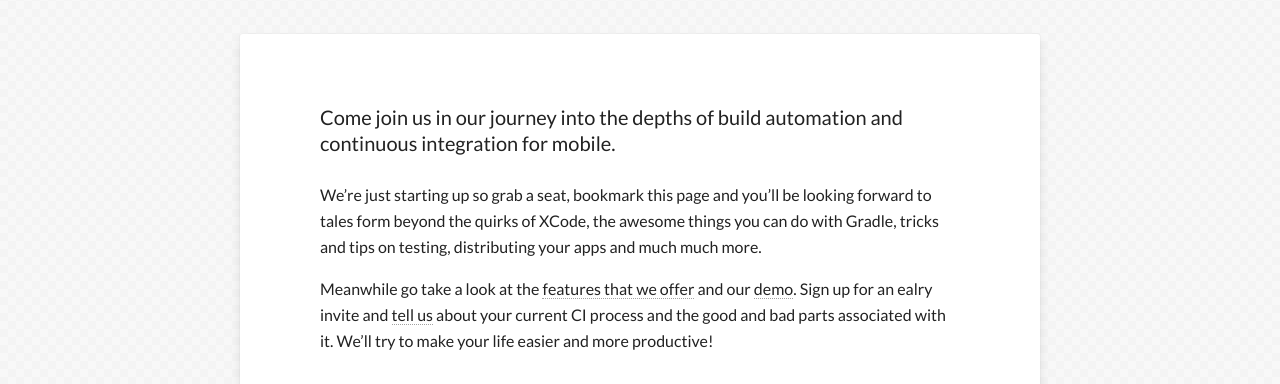
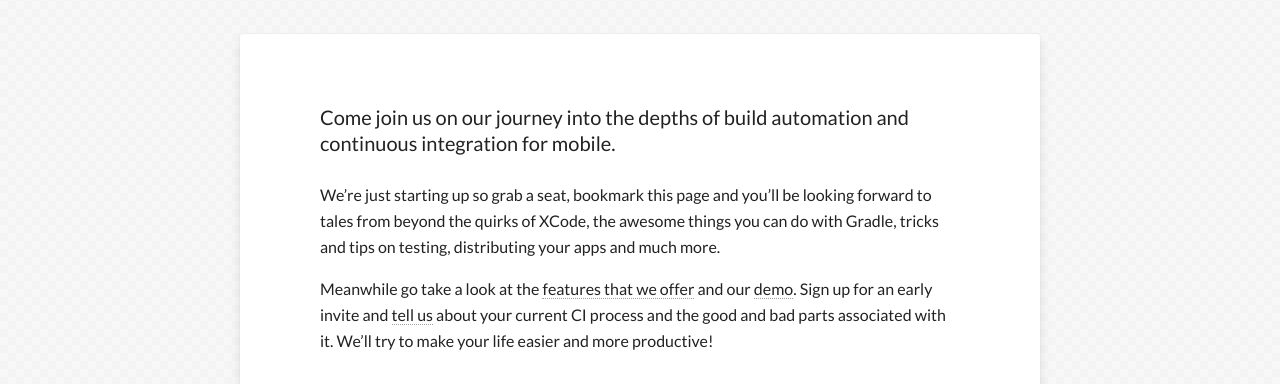
Before and after one commit to GreenhouseCI/blog.greenhouseci.com, a Jekyll site: the page built from _posts/2014-01-27-welcome-to-greenhouse.markdown, in a window 1280 px wide. Shown: the part 191-575 px from the top of the page. Built offline with Jekyll 4.4.1, drawn with Linux system fonts in a browser that asks for light colours; nearby versions of some CDN libraries.

Commit message:
Spellcheck

```diff
--- a/_posts/2014-01-27-welcome-to-greenhouse.markdown
+++ b/_posts/2014-01-27-welcome-to-greenhouse.markdown
@@ -6,8 +6,8 @@ categories: Greenhouse update
 share: true
 ---
 
-Come join us in our journey into the depths of build automation and continuous integration for mobile.
+Come join us on our journey into the depths of build automation and continuous integration for mobile.
 
-We're just starting up so grab a seat, bookmark this page and you'll be looking forward to tales form beyond the quirks of XCode, the awesome things you can do with Gradle, tricks and tips on testing, distributing your apps and much much more.
+We're just starting up so grab a seat, bookmark this page and you'll be looking forward to tales from beyond the quirks of XCode, the awesome things you can do with Gradle, tricks and tips on testing, distributing your apps and much more.
 
-Meanwhile go take a look at the [features that we offer](http://greenhouseci.com) and our [demo](http://try.greenhouseci.com). Sign up for an ealry invite and [tell us](mailto:team@greenhouseci.com) about your current CI process and the good and bad parts associated with it. We'll try to make your life easier and more productive!
+Meanwhile go take a look at the [features that we offer](http://greenhouseci.com) and our [demo](http://try.greenhouseci.com). Sign up for an early invite and [tell us](mailto:team@greenhouseci.com) about your current CI process and the good and bad parts associated with it. We'll try to make your life easier and more productive!
```
